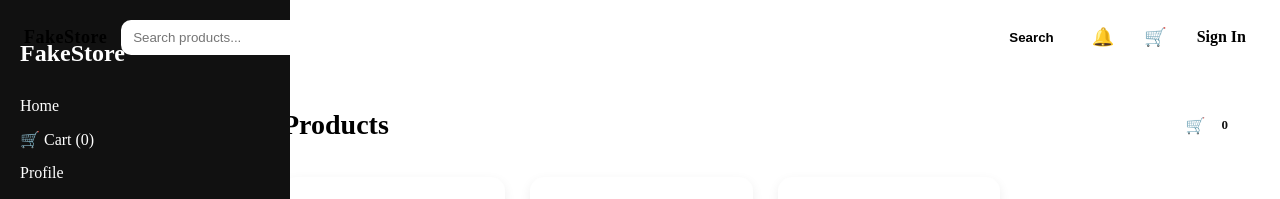
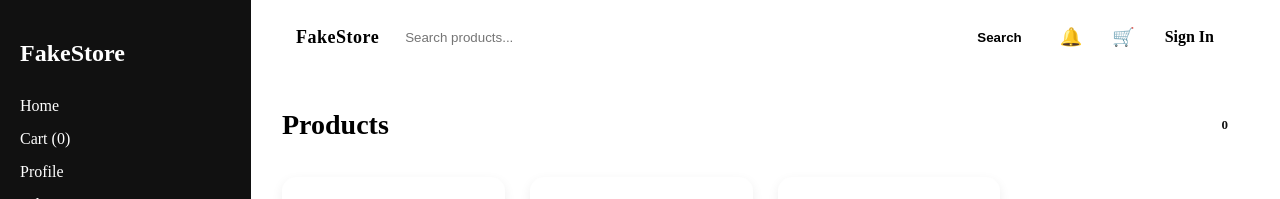
Before and after one commit to PacPeL/FakeStore, a React (Vite) app in the folder app/: page / in a window 1280 px wide. Shown: the top 199 px of the page. Built offline with nearby package versions, Linux system fonts and the light colour scheme; grey boxes are pictures that could not be loaded.

Commit message:
css bonito

```diff
--- a/app/src/app/components/Header/Header.scss
+++ b/app/src/app/components/Header/Header.scss
@@ -155,3 +155,28 @@
     }
   }
 }
+
+@media (min-width: 768px) {
+  .topbar {
+    margin-left: 17rem;           // mismo ancho del drawer
+    width: calc(100% - 21rem);    // para que no se salga del viewport
+  }
+}
+
+@media (max-width: 768px) {
+  .topbar__menuHint {
+    display: inline-flex;
+  }
+}
+
+.topbar__menuHint {
+  display: none;
+}
+
+@media (max-width: 768px) {
+  .topbar__menuHint {
+    display: inline-flex;
+    align-items: center;
+    justify-content: center;
+  }
+}
--- a/app/src/app/components/layout/Drawer.css
+++ b/app/src/app/components/layout/Drawer.css
@@ -3,7 +3,7 @@
   top: 0;
   left: 0;
   height: 100%;
-  width: 250px;
+  width: 13.2rem;
   background: #111;
   color: white;
   padding: 20px;
@@ -115,3 +115,10 @@
     margin-left: 250px;
   }
 }
+
+/* ✅ Ocultar el botón del drawer en móvil (usaremos el del Header) */
+@media (max-width: 768px) {
+  .menu-btn {
+    display: none;
+  }
+}
--- a/app/src/app/components/layout/Drawer.jsx
+++ b/app/src/app/components/layout/Drawer.jsx
@@ -10,7 +10,7 @@ const Drawer = () => {
   const toggleDrawer = () => setIsOpen((v) => !v);
   const closeDrawer = () => setIsOpen(false);
 
-  // ✅ actualizar contador del carrito (misma pestaña + otras)
+
   useEffect(() => {
     const updateCart = () => {
       const cart = loadCart();
@@ -65,7 +65,7 @@ const Drawer = () => {
           </Link>
 
           <Link to="/cart" onClick={closeDrawer}>
-            🛒 Cart ({cartCount})
+            Cart ({cartCount})
           </Link>
 
           <Link to="/profile" onClick={closeDrawer}>
--- /dev/null
+++ b/app/src/app/components/layout/index.js
@@ -0,0 +1,4 @@
+export { default as Drawer } from "./Drawer";
+export { default as Footer } from "./Footer";
+export { default as LanguageThemeSwitcher } from "./LanguageThemeSwitcher";
+export { default as Layout } from "./Layout";
--- /dev/null
+++ b/app/src/app/components/products/index.js
@@ -0,0 +1,4 @@
+export { default as ProductCard } from "./ProductCard";
+export { default as ProductList } from "./ProductList";
+export { default as ProductModal } from "./ProductModal";
+export { default as RatingStars } from "./RatingStars";
--- a/app/src/app/pages/Home.jsx
+++ b/app/src/app/pages/Home.jsx
@@ -51,8 +51,7 @@ const Home = () => {
     <div className="home">
       <div className="home__topRow">
         <h1 className="home__title">Products</h1>
-        <div className="home__cartMini">
-          🛒 <span>{cartCount}</span>
+        <div className="home__cartMini"><span>{cartCount}</span>
         </div>
       </div>
 
--- /dev/null
+++ b/app/src/app/services/index.js
@@ -0,0 +1,2 @@
+export * from "./cartService";
+export * from "./storageService";
--- a/app/src/index.css
+++ b/app/src/index.css
@@ -9,7 +9,13 @@
   --text-color: #111;
   --light-text: #ffffff;
   --border-color: #ddd;
+
 }
+
+:root {
+  --drawer-width: 12rem;
+}
+
 
 [data-theme="dark"] {
   --primary-color: #0f1111;
```
